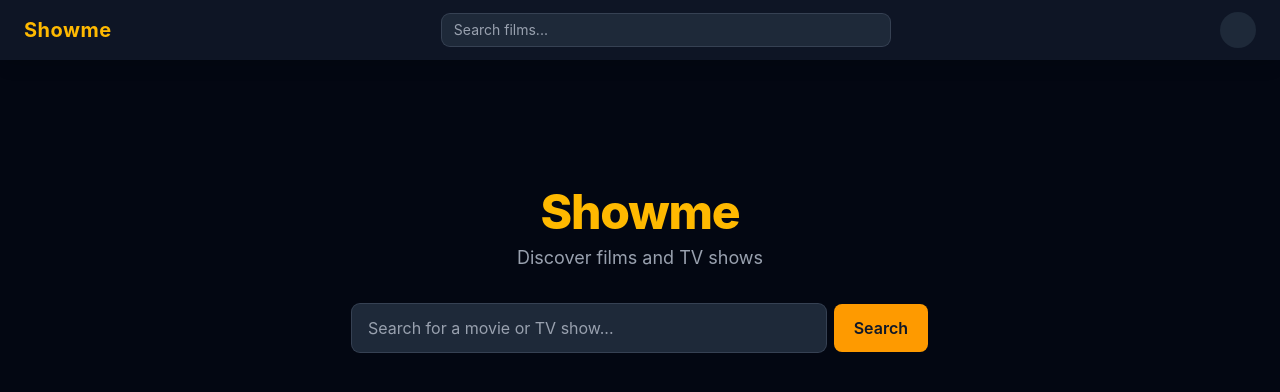
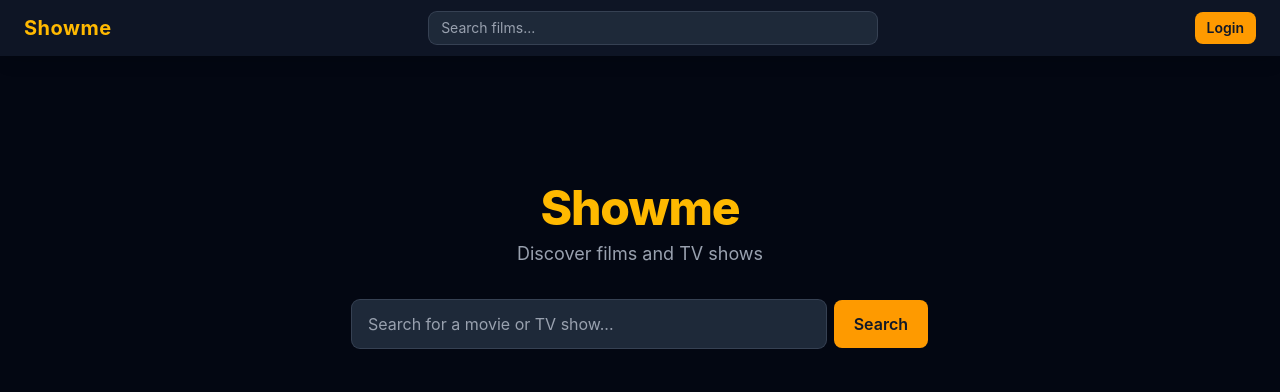
Before and after one commit to AlexsVargas-CS/csc-307-group, a React (Vite) app in the folder packages/frontend/: page / in a window 1280 px wide. Shown: the top 392 px of the page. Built offline with nearby package versions, Linux system fonts and the light colour scheme; no server answers.

Commit message:
updated navbar profile picture and login button logic

```diff
--- a/packages/frontend/src/components/Navbar.jsx
+++ b/packages/frontend/src/components/Navbar.jsx
@@ -16,11 +16,47 @@ function getUsernameFromToken() {
 export default function Navbar() {
   const [query, setQuery] = useState("");
   const [username, setUsername] = useState(null);
+  const [profilePictureUrl, setProfilePictureUrl] = useState(null);
   const navigate = useNavigate();
 
+  const API_PREFIX =
+    import.meta.env.VITE_API_URL ||
+    "http://localhost:8000";
+
+  function handleProfileClick() {
+    if (username) {
+      navigate(`/profile/${username}`);
+    } else {
+      navigate("/login");
+    }
+  }
+
   useEffect(() => {
-    setUsername(getUsernameFromToken());
-  }, []);
+    const usernameFromToken = getUsernameFromToken();
+    setUsername(usernameFromToken);
+
+    if (!usernameFromToken) {
+      setProfilePictureUrl(null);
+      return;
+    }
+
+    async function loadProfilePicture() {
+      try {
+        const res = await fetch(`${API_PREFIX}/api/users/${usernameFromToken}`);
+        if (!res.ok) {
+          setProfilePictureUrl(null);
+          return;
+        }
+
+        const data = await res.json();
+        setProfilePictureUrl(data.profilePictureUrl || null);
+      } catch {
+        setProfilePictureUrl(null);
+      }
+    }
+
+    loadProfilePicture();
+  }, [API_PREFIX]);
 
   function handleSubmit(e) {
     e.preventDefault();
@@ -30,19 +66,9 @@ export default function Navbar() {
     setQuery("");
   }
 
-  function handleProfileClick() {
-    if (username) {
-      navigate(`/profile/${username}`);
-    } else {
-      navigate("/login");
-    }
-  }
-
   return (
     <nav className="sticky top-0 z-50 bg-gray-900/90 px-6 py-3 shadow-lg backdrop-blur">
       <div className="flex items-center justify-between">
-
-        {/* Left - Logo */}
         <Link
           to="/"
           className="text-xl font-bold tracking-wide text-amber-400"
@@ -50,10 +76,9 @@ export default function Navbar() {
           Showme
         </Link>
 
-        {/* Center - Search */}
         <form
           onSubmit={handleSubmit}
-          className="flex w-full max-w-md mx-8"
+          className="mx-8 flex w-full max-w-md"
         >
           <input
             type="text"
@@ -64,21 +89,28 @@ export default function Navbar() {
           />
         </form>
 
-        {/* Right - Profile Button */}
         <button
           onClick={handleProfileClick}
-          className="flex items-center justify-center rounded-full bg-gray-800 p-2 text-gray-300 hover:bg-gray-700 hover:text-white transition"
+          className="flex items-center justify-center transition"
           title={username ? "Your profile" : "Login"}
         >
-          <svg
-            xmlns="http://www.w3.org/2000/svg"
-            className="h-5 w-5"
-            fill="none"
-            viewBox="0 0 24 24"
-            stroke="currentColor"
-            strokeWidth={2}
-          >
-          </svg>
+          {username ? (
+            profilePictureUrl ? (
+              <img
+                src={`${API_PREFIX}${profilePictureUrl}`}
+                alt="Profile"
+                className="h-9 w-9 rounded-full border border-gray-700 object-cover transition hover:border-amber-400"
+              />
+            ) : (
+              <div className="flex h-9 w-9 items-center justify-center rounded-full bg-gray-800 text-sm font-bold text-gray-300 hover:bg-gray-700">
+                {username[0].toUpperCase()}
+              </div>
+            )
+          ) : (
+            <span className="rounded-lg bg-amber-500 px-3 py-1.5 text-sm font-semibold text-gray-900 hover:bg-amber-400">
+              Login
+            </span>
+          )}
         </button>
       </div>
     </nav>
```
